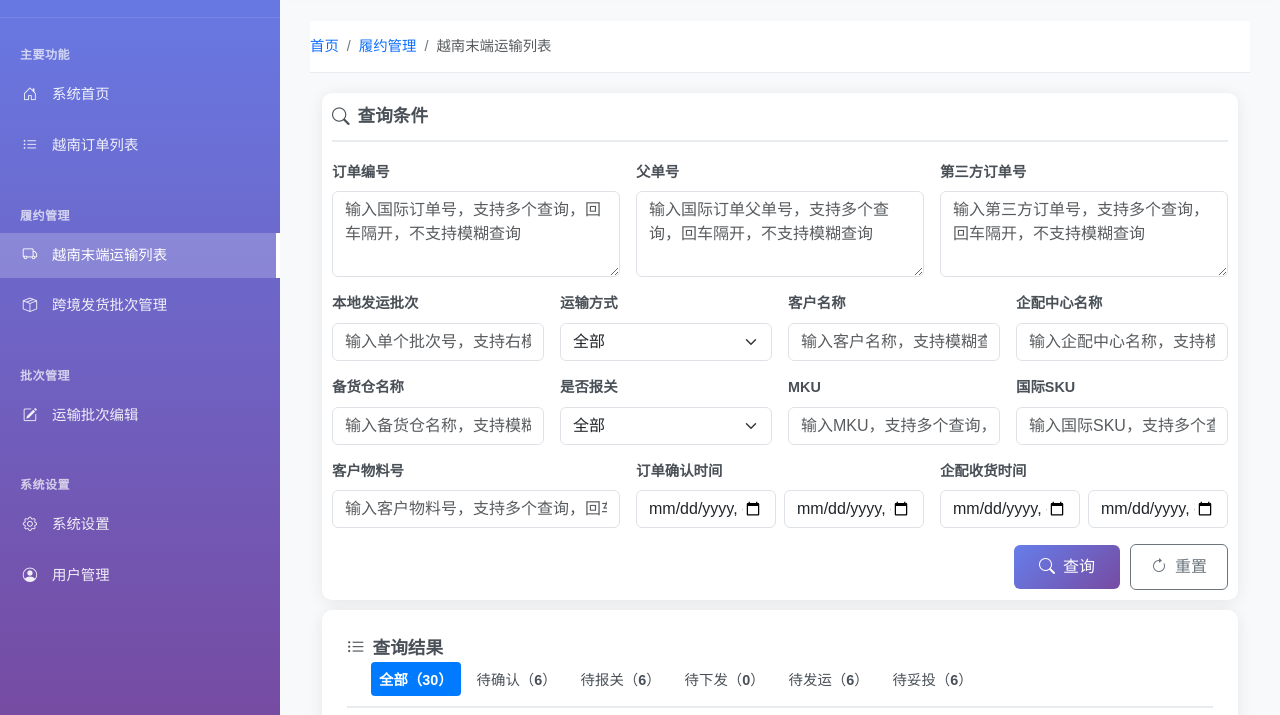
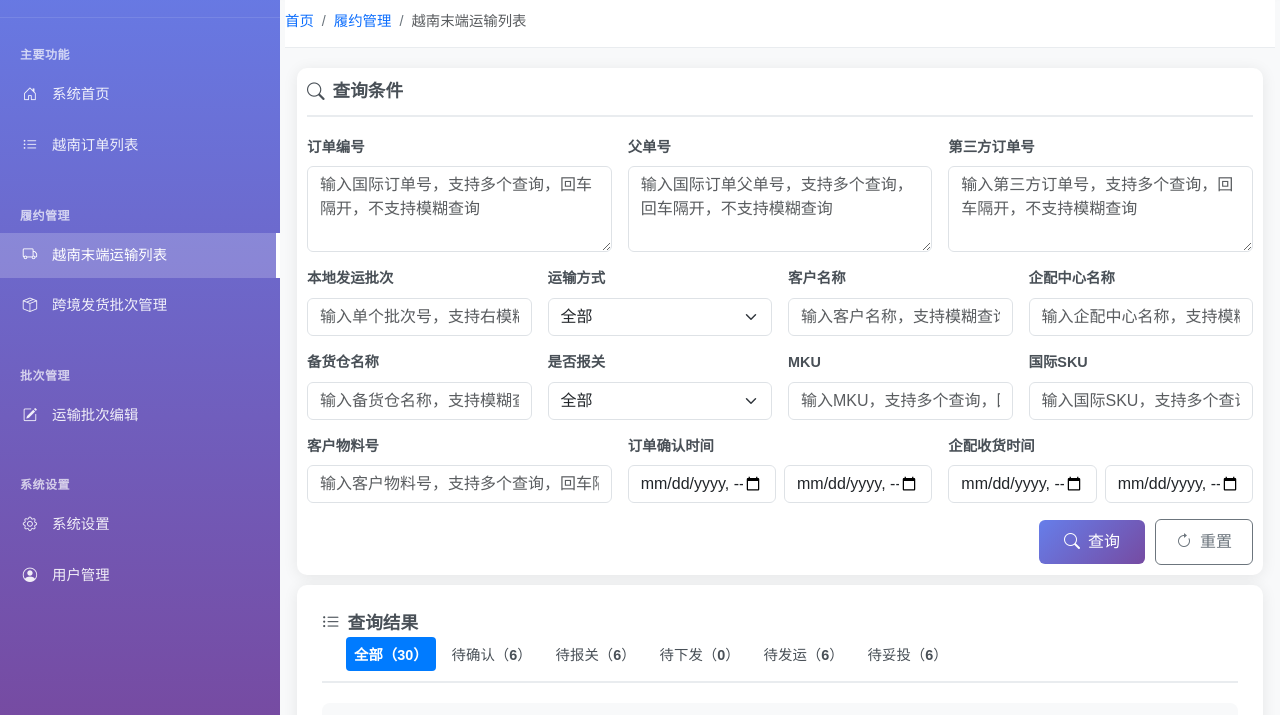
Before and after one commit to liudaojin88/WIMP, a website: page vietnam-delivery-list.html in a window 1280 px wide. Shown: the part 84-799 px from the top of the page. Drawn offline with nearby package versions, Linux system fonts and the light colour scheme.

Commit message:
优化页面布局：将右边内容区域padding从30px调整为5px，让内容占满整个右边区域

```diff
--- a/vietnam-delivery-list.html
+++ b/vietnam-delivery-list.html
@@ -144,7 +144,7 @@
         }
 
         .content-area {
-            padding: 30px;
+            padding: 5px;
         }
 
         .breadcrumb-nav {
```
